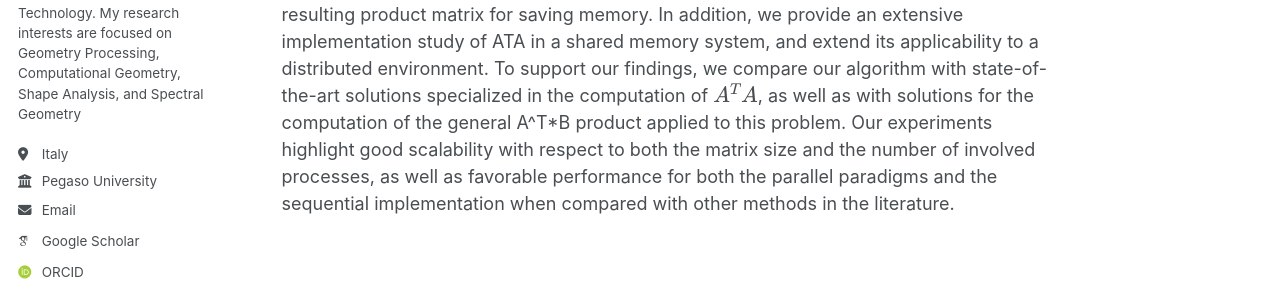
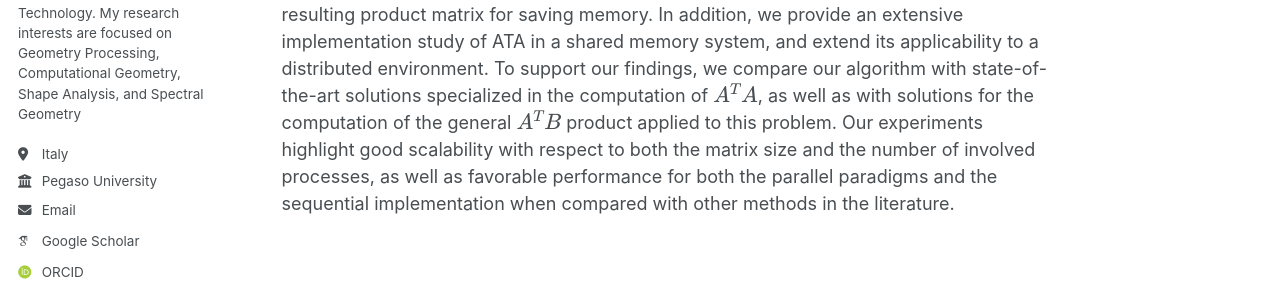
Before and after one commit to fmaggioli/fmaggioli.github.io, a Jekyll site: the page built from _talks/2021-08-11-ICPP21.md, in a window 1280 px wide and 1317 px high. Shown: the part 412-708 px from the top of the window. Built offline with Jekyll 4.4.1, drawn with Linux system fonts in a browser that asks for light colours; some web fonts are replaced.

```diff
--- a/_talks/2021-08-11-ICPP21.md
+++ b/_talks/2021-08-11-ICPP21.md
@@ -9,4 +9,4 @@ location: "Chicago, Illinois, USA"
 ---
 
 **Abstract**
-The multiplication of a matrix by its transpose, $$A^TA$$, appears as an intermediate operation in the solution of a wide set of problems. In this paper, we propose a new cache-oblivious algorithm (ATA) for computing this product, based upon the classical Strassen algorithm as a sub-routine. In particular, we decrease the computational cost to $$2/3$$ the time required by Strassen's algorithm, amounting to $$14/3n^{\mathrm{log}_2 7}$$ floating point operations. ATA works for generic rectangular matrices, and exploits the peculiar symmetry of the resulting product matrix for saving memory. In addition, we provide an extensive implementation study of ATA in a shared memory system, and extend its applicability to a distributed environment. To support our findings, we compare our algorithm with state-of-the-art solutions specialized in the computation of $$A^TA$$, as well as with solutions for the computation of the general A^T*B product applied to this problem. Our experiments highlight good scalability with respect to both the matrix size and the number of involved processes, as well as favorable performance for both the parallel paradigms and the sequential implementation when compared with other methods in the literature.
+The multiplication of a matrix by its transpose, $$A^TA$$, appears as an intermediate operation in the solution of a wide set of problems. In this paper, we propose a new cache-oblivious algorithm (ATA) for computing this product, based upon the classical Strassen algorithm as a sub-routine. In particular, we decrease the computational cost to $$2/3$$ the time required by Strassen's algorithm, amounting to $$14/3n^{\mathrm{log}_2 7}$$ floating point operations. ATA works for generic rectangular matrices, and exploits the peculiar symmetry of the resulting product matrix for saving memory. In addition, we provide an extensive implementation study of ATA in a shared memory system, and extend its applicability to a distributed environment. To support our findings, we compare our algorithm with state-of-the-art solutions specialized in the computation of $$A^TA$$, as well as with solutions for the computation of the general $$A^TB$$ product applied to this problem. Our experiments highlight good scalability with respect to both the matrix size and the number of involved processes, as well as favorable performance for both the parallel paradigms and the sequential implementation when compared with other methods in the literature.
```
Also changed, not shown: _pages/about.md (+1 -0 lines).
